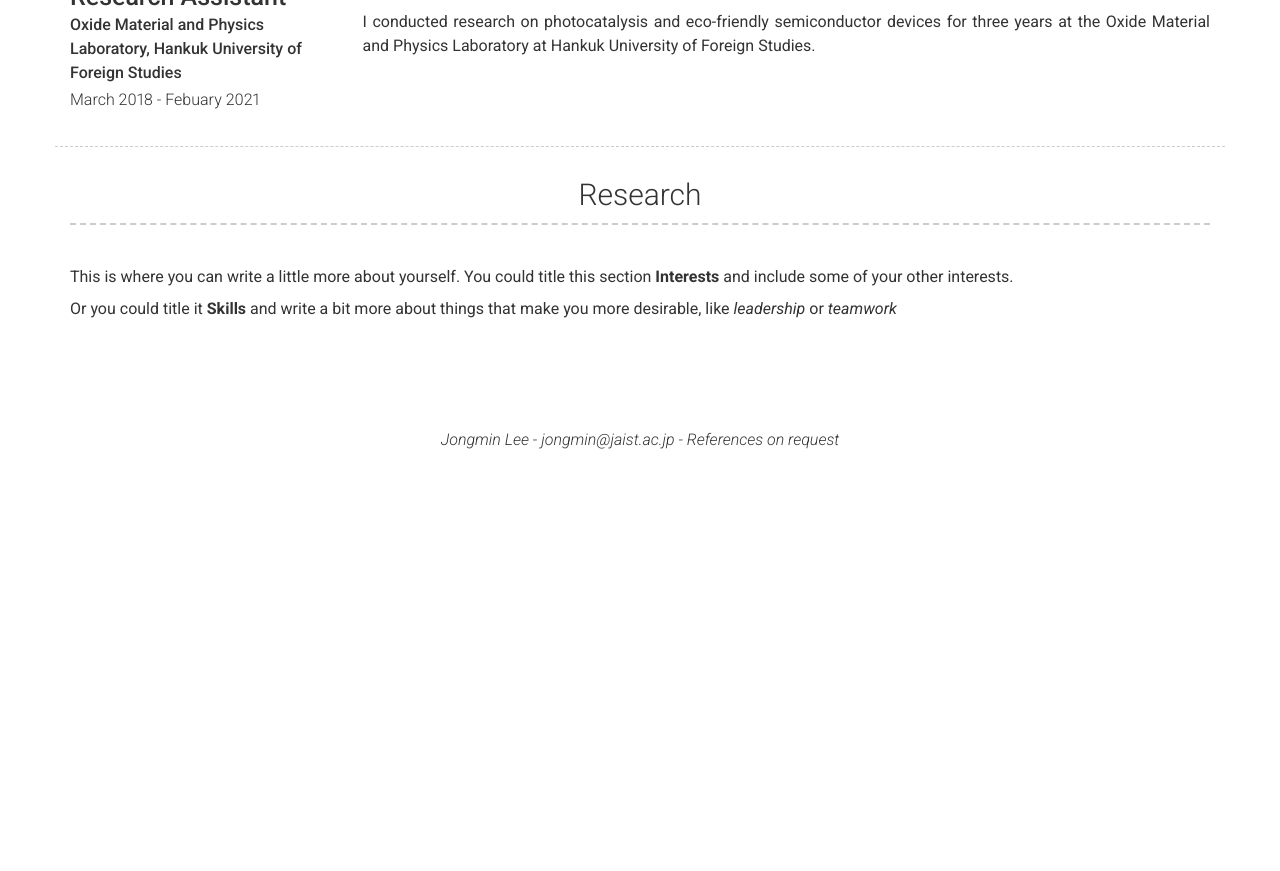
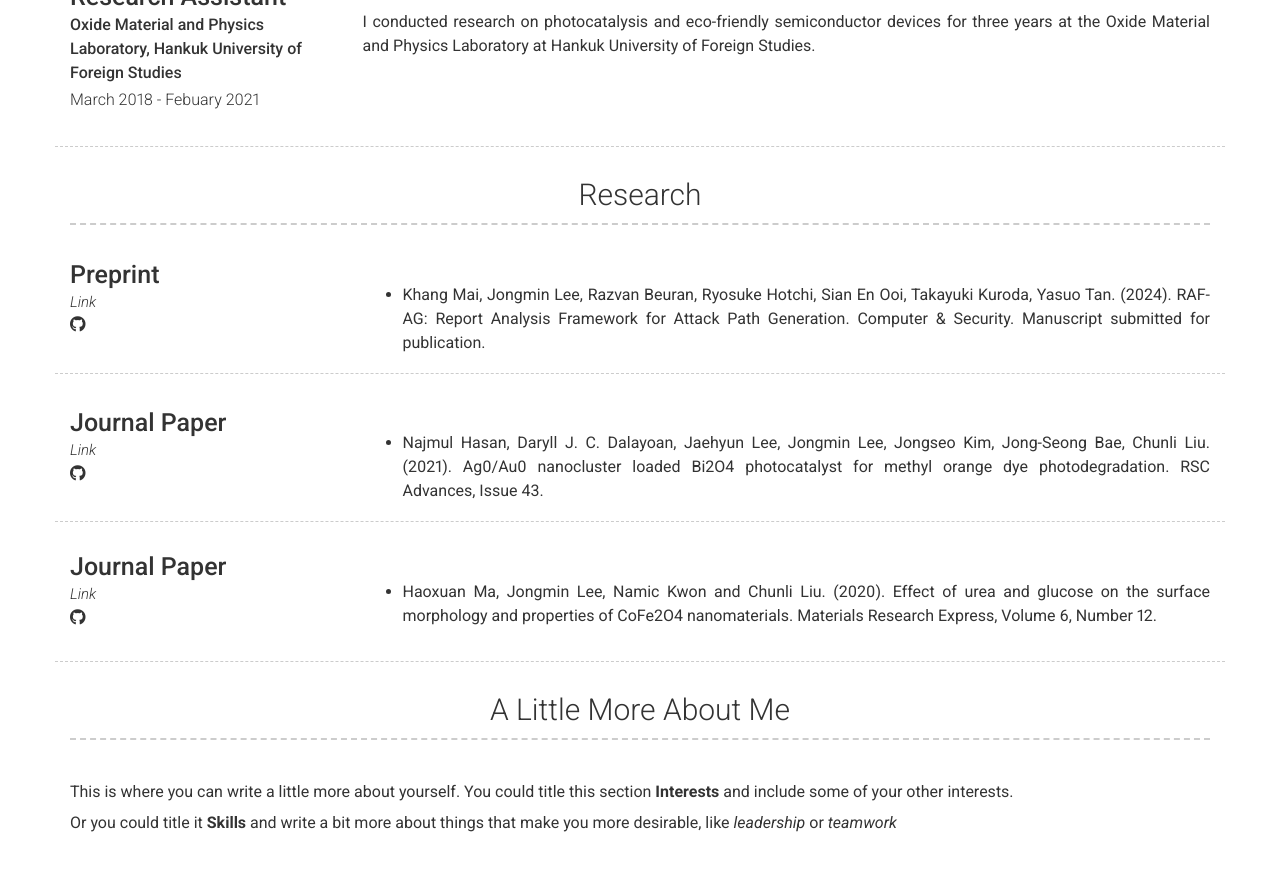
Before and after one commit to strike137/strike137.github.io, a Jekyll site: the page built from index.md, in a window 1280 px wide and 900 px high, scrolled down 2580 px. Shown: the top 871 px of the window. Built offline with Jekyll 4.4.1, drawn with Linux system fonts in a browser that asks for light colours; nearby versions of some CDN libraries; before the commit the page ends 3040 px from its top, so only the background shows below that.

Commit message:
Update _config.yml

```diff
--- a/_config.yml
+++ b/_config.yml
@@ -200,6 +200,7 @@
 
 
 
+  - title: A Little More About Me
     layout: text
     content: | # this will include new lines to allow paragraphs
       This is where you can write a little more about yourself. You could title this section **Interests** and include some of your other interests.
```
